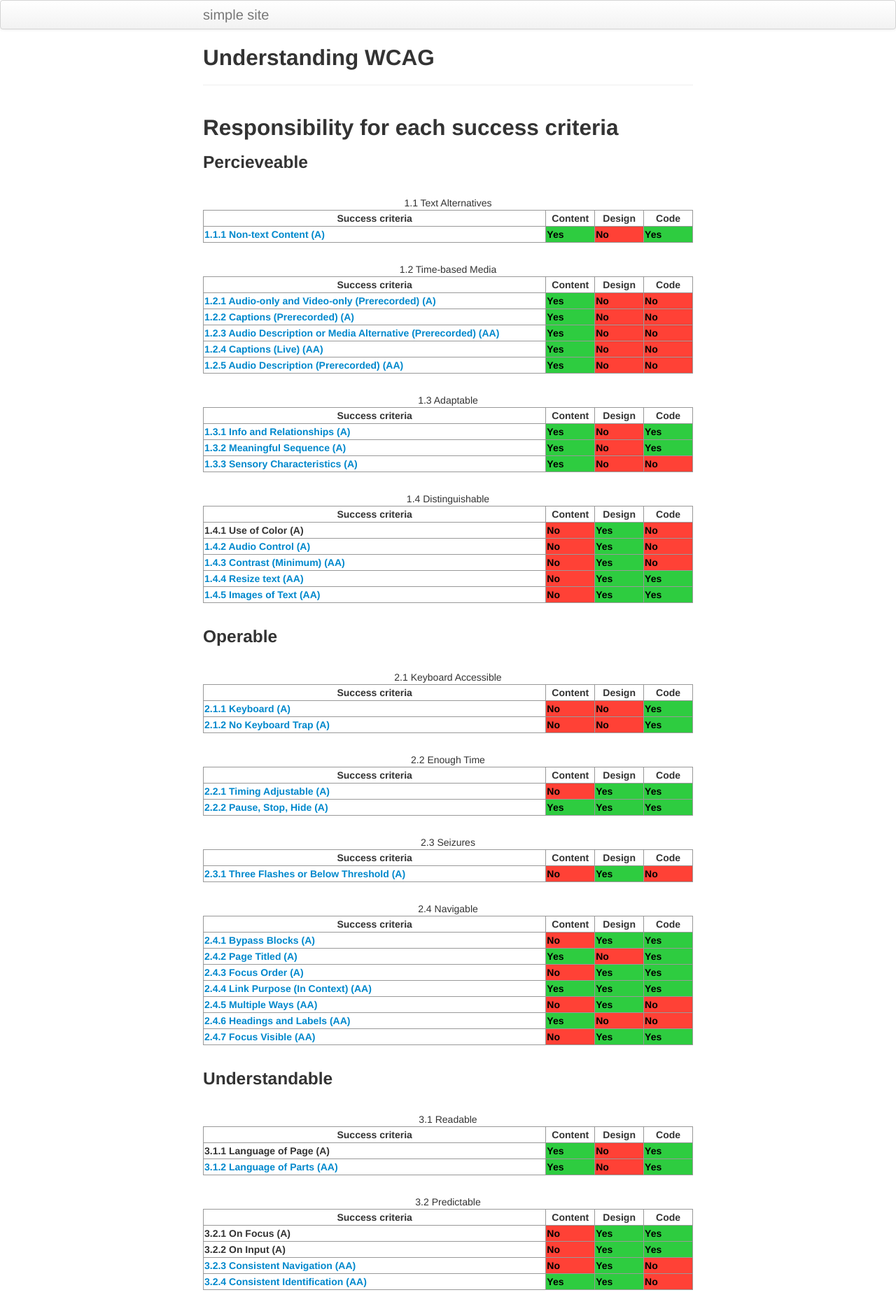
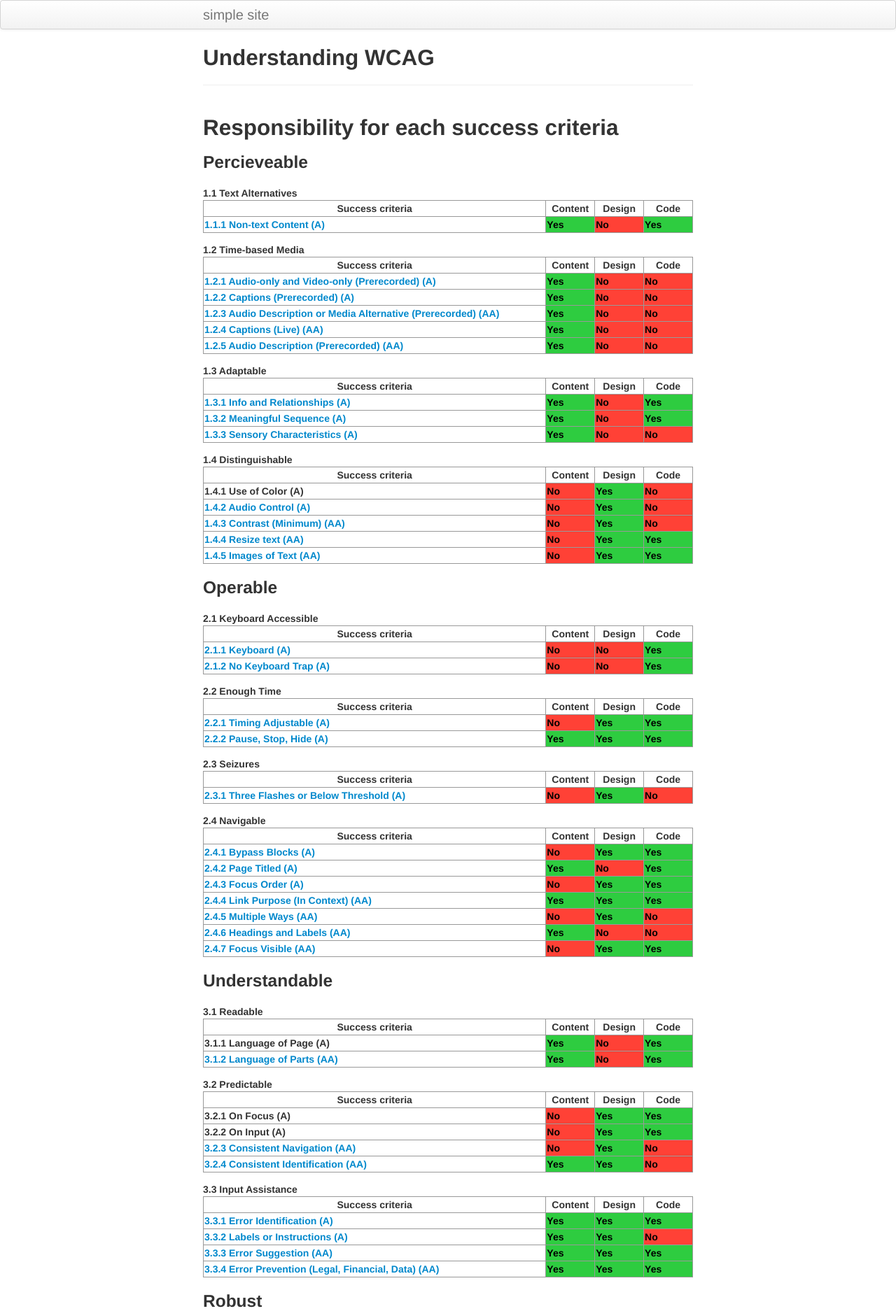
Before and after one commit to aduggin/simple_site, a Jekyll site: the page built from wcag.md, in a window 1280 px wide. Shown: the top 1874 px of the page at 70% size. Built offline with Jekyll 4.4.1, drawn with Linux system fonts in a browser that asks for light colours.

Commit message:
style captions

```diff
--- a/assets/themes/twitter/css/kbroman.css
+++ b/assets/themes/twitter/css/kbroman.css
@@ -12,7 +12,7 @@ a code {
 
 
 table {
-	margin: 2em 0;
+	margin: 1em 0;
 	width:100%;
 }
 
@@ -38,3 +38,8 @@ td.no {
 	background-color: #FF4136;
 	color: #000;
 }
+
+caption {
+	text-align:left;
+	font-weight: bold;
+}
```
